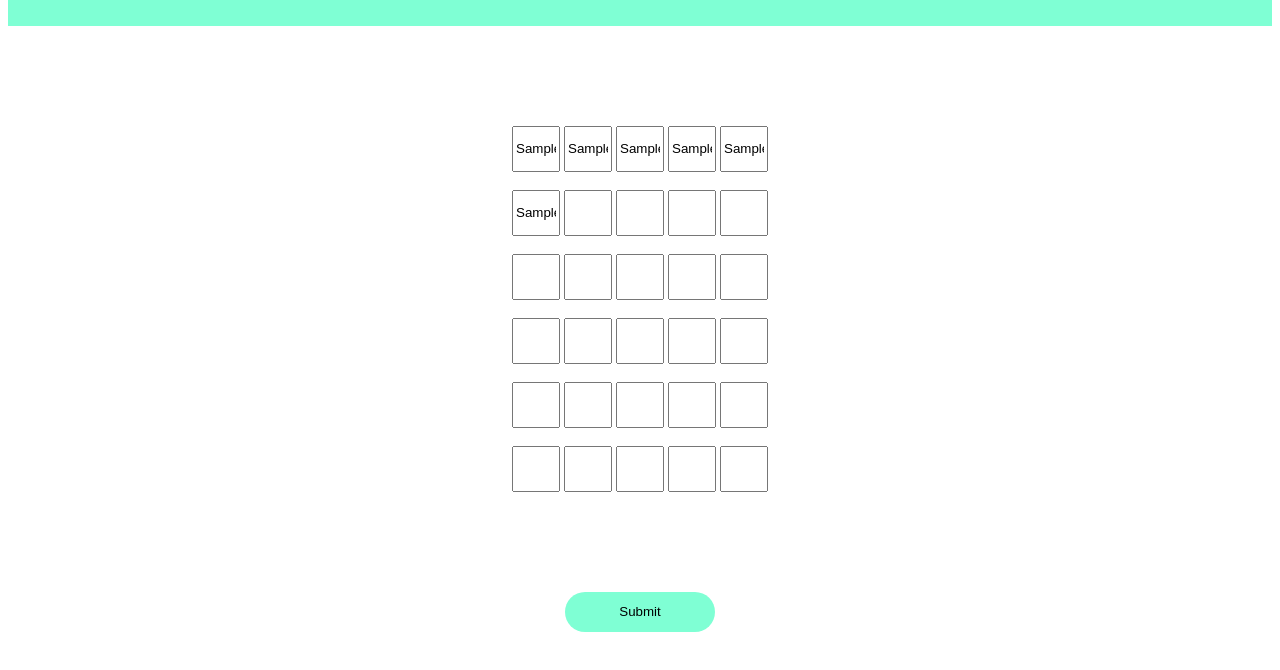
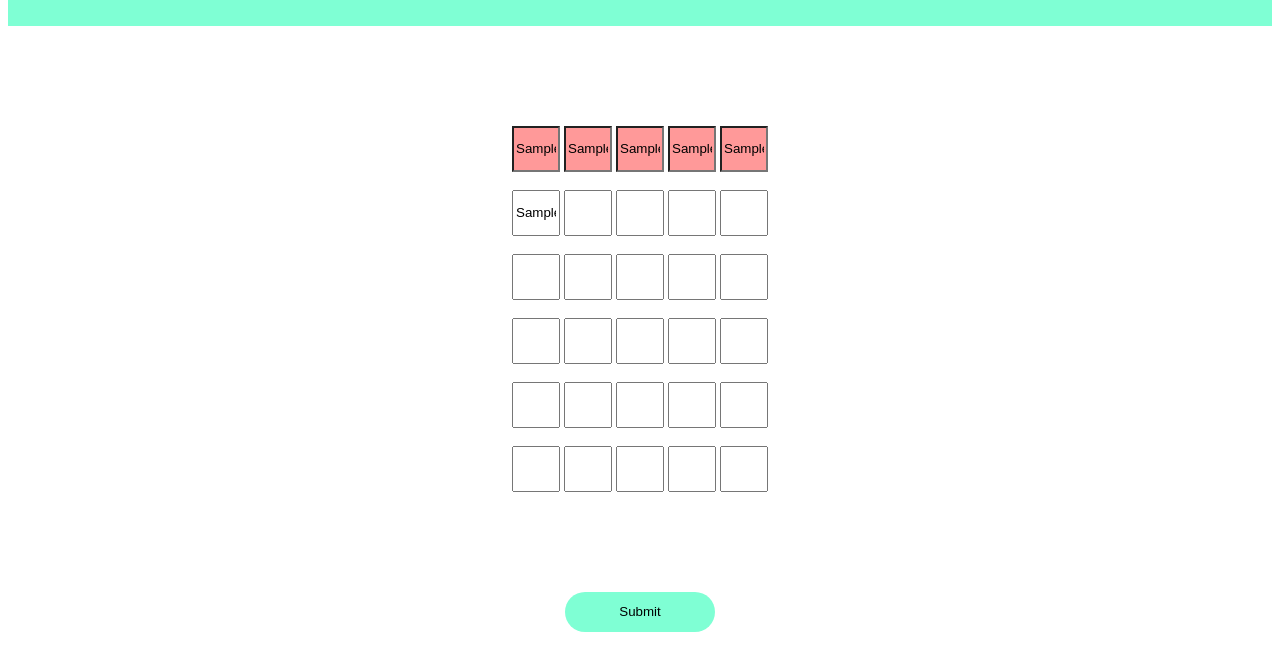
Before and after one commit to AaronTomo/NotWordle, a plain HTML site: page index.html in a window 1280 px wide. Both pictures are taken after typing "Sample", "Sample", "Sample", "Sample", "Sample", "Sample" into the empty fields and a click on the button "Submit". Shown: the part 112-782 px from the top of the page. Drawn offline with Linux system fonts and the light colour scheme.

Commit message:
This update adds the additional row JS functions. Further checks need to be added and a win/lose screen needs to be added

```diff
--- a/scriptsheet.js
+++ b/scriptsheet.js
@@ -2,26 +2,40 @@
 console.log("Hello, World!")
 
 var str = "hello";
-var strArr = str.split('', 5)
-var levelArr = [0, 0]
+var strArr = str.split('', 5);
+var row = 1;
+var userGuess = []
 
 
 function submitFunc() {
 
-    var firStr = document.getElementById("1-0").value;
-
     for(var i = 0; i < str.length ; i++){
 
-        if(strArr[0] === firStr) {
+        var userIn = document.getElementById(row + "-" + i).value;
+        userGuess.push(userIn);
+
+
+        //Need to gather the user input
+
+        if(userGuess[i] === strArr[i]) {
+
             console.log("Match");
-            document.getElementById("1-0").style.backgroundColor = 'green';
+            document.getElementById( row + "-" + i).style.backgroundColor = '#AFE1AF';
 
-        }else{
+
+        }
+
+        else{
             console.log("not a match");
+            document.getElementById(row + "-" + i).style.backgroundColor = '#ff9999';
         }
 
 
     }
+    row = row+1;
+    userGuess = [];
+    console.log(userGuess);
+    console.log(row);
 
 
 }
```
Also changed, not shown: index.html (+1 -0 lines).
